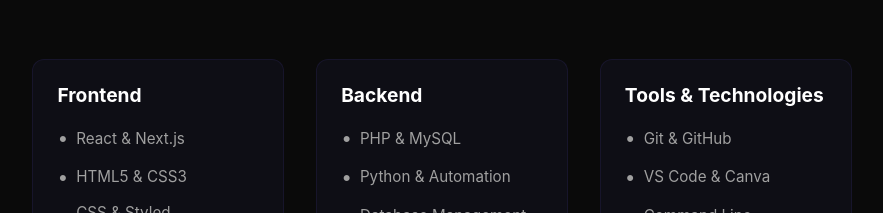
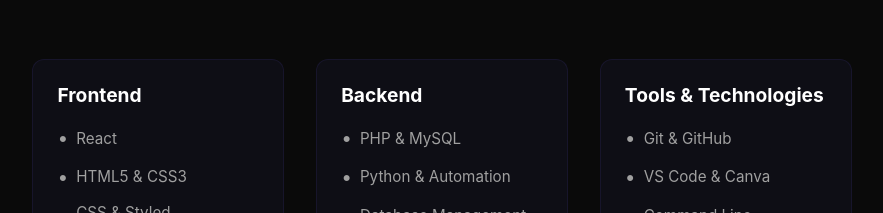
Before and after one commit to Cookiez04/Portfolio, a React (Create React App) app in the folder my-portfolio-app/: page / in a window 1280 px wide. Shown: the part 1960-2173 px from the top of the page, without its empty margins (198-1081 px from the left). Built offline with nearby package versions, Linux system fonts and the light colour scheme.

Commit message:
Remove Next.js from frontend skills

```diff
--- a/my-portfolio-app/src/components/AboutSection.js
+++ b/my-portfolio-app/src/components/AboutSection.js
@@ -198,7 +198,7 @@ const AboutSection = () => {
     {
       title: "Frontend",
       skills: [
-        "React & Next.js",
+        "React",
         "HTML5 & CSS3",
         "CSS & Styled Components",
         "Responsive Design",
```
